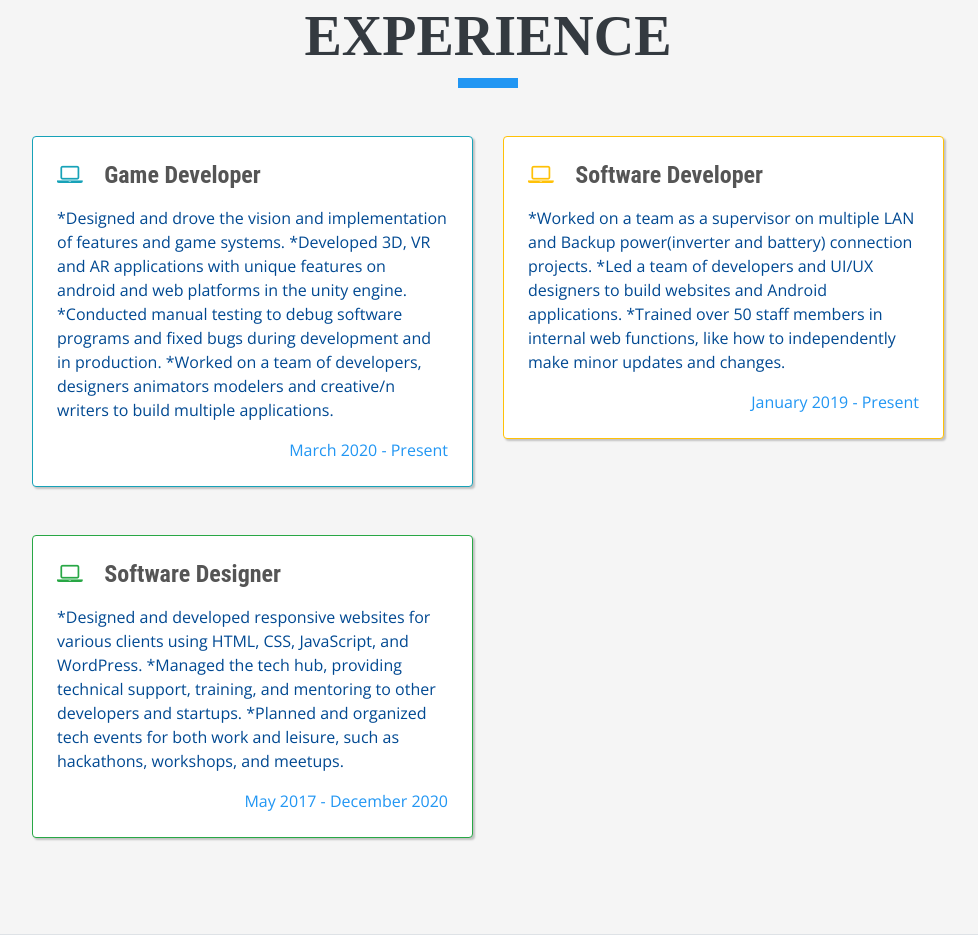
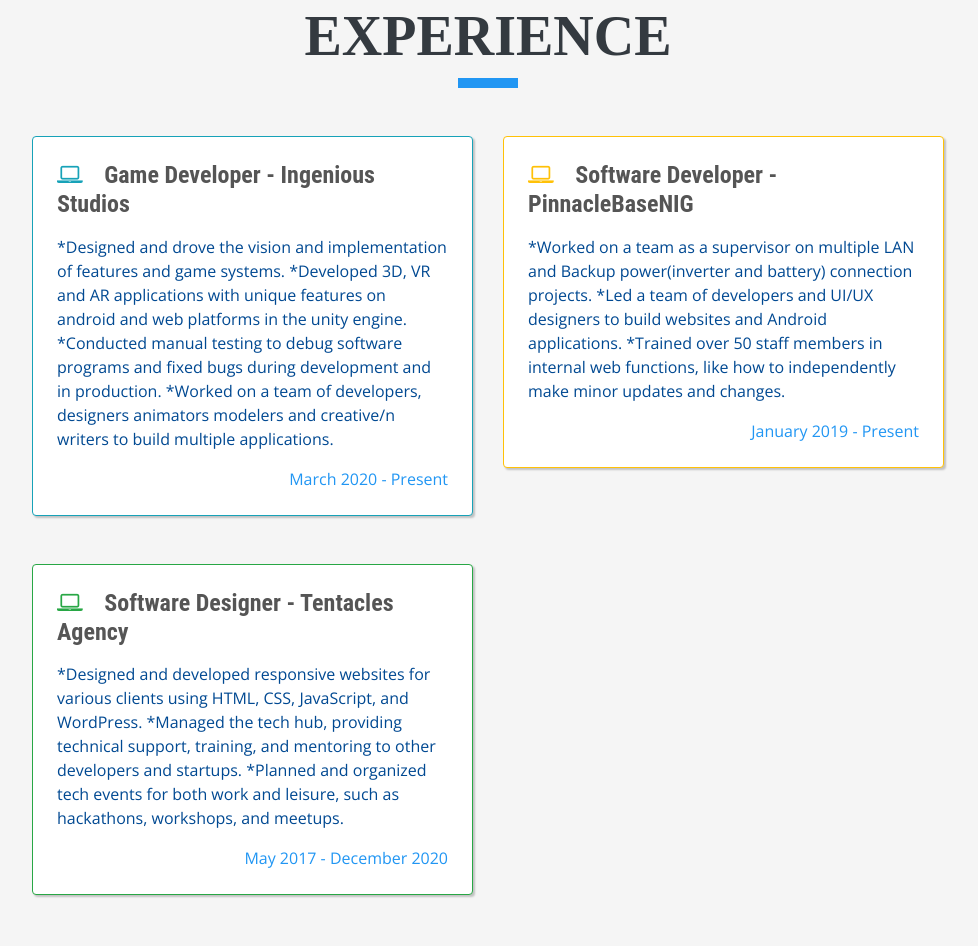
Before and after one commit to nnamanichijindu/2Dportfolio, a plain HTML site: page index.html in a window 1280 px wide. Shown: the part 845-1791 px from the top of the page, without its empty margins (288-1266 px from the left). Drawn offline with nearby package versions, Linux system fonts and the light colour scheme; a web font is replaced by a local one.

Commit message:
Update index.html

```diff
--- a/index.html
+++ b/index.html
@@ -130,7 +130,7 @@ License URL: https://creativecommons.org/licenses/by/4.0/
               <div class="resume-item col-md-6 col-sm-12 " >
                 <div class="card mx-0 p-4 mb-5" style="border-color: #17a2b8; box-shadow: 2px 2px 2px rgba(0, 0, 0, 0.21);">
                   <div class=" resume-content mr-auto">
-                      <h4 class="mb-3"><i class="fa fa-laptop mr-3 text-info"></i> Game Developer</h4>
+                      <h4 class="mb-3"><i class="fa fa-laptop mr-3 text-info"></i> Game Developer - Ingenious Studios</h4>
                       <p>*Designed and drove the vision and implementation of features and game systems.
                          *Developed 3D, VR and AR applications with unique features on android and web platforms in the unity engine.
                          *Conducted manual testing to debug software programs and fixed bugs during development and in production.
@@ -144,7 +144,7 @@ License URL: https://creativecommons.org/licenses/by/4.0/
               <div class="resume-item col-md-6 col-sm-12">
                 <div class="card mx-0 p-4 mb-5" style="border-color: #ffc107; box-shadow: 2px 2px 2px rgba(0, 0, 0, 0.21);">
                   <div class="resume-content mr-auto">
-                      <h4 class="mb-3"><i class="fa fa-laptop mr-3 text-warning"></i>  Software Developer</h4>
+                      <h4 class="mb-3"><i class="fa fa-laptop mr-3 text-warning"></i>  Software Developer - PinnacleBaseNIG</h4>
                       <p>*Worked on a team as a supervisor on multiple LAN and Backup power(inverter and battery) connection projects.
                          *Led a team of developers and UI/UX designers to build websites and Android applications.
                         *Trained over 50 staff members in internal web functions, like how to independently make minor updates and changes. </p>
@@ -157,7 +157,7 @@ License URL: https://creativecommons.org/licenses/by/4.0/
               <div class="resume-item col-md-6 col-sm-12">
                 <div class="card mx-0 p-4 mb-5" style="border-color: #28a745; box-shadow: 2px 2px 2px rgba(0, 0, 0, 0.21);">
                   <div class="resume-content mr-auto">
-                      <h4 class="mb-3"><i class="fa fa-laptop mr-3 text-success"></i> Software Designer</h4>
+                      <h4 class="mb-3"><i class="fa fa-laptop mr-3 text-success"></i> Software Designer - Tentacles Agency </h4>
                       <p>*Designed and developed responsive websites for various clients using HTML, CSS, JavaScript, and WordPress.
                          *Managed the tech hub, providing technical support, training, and mentoring to other developers and startups.
                          *Planned and organized tech events for both work and leisure, such as hackathons, workshops, and meetups.</p>
```
